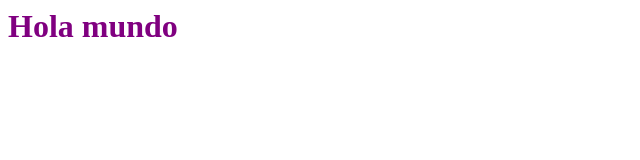
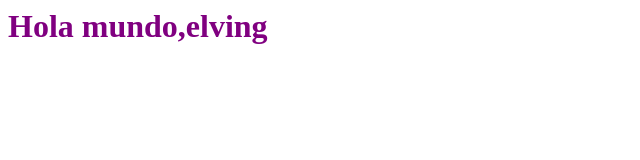
Before and after one commit to Erivadeira/elving-classroom, a plain HTML site: page index.html in a window 1280 px wide. Shown: the whole page, without its empty margins (0-640 px from the left). Drawn offline with Linux system fonts and the light colour scheme.

Commit message:
Segundo comiteo

```diff
--- a/index.html
+++ b/index.html
@@ -1 +1 @@
-<h1 Style="color:purple">Hola mundo</h1>
+<h1 Style="color:purple">Hola mundo,elving</h1>
```
